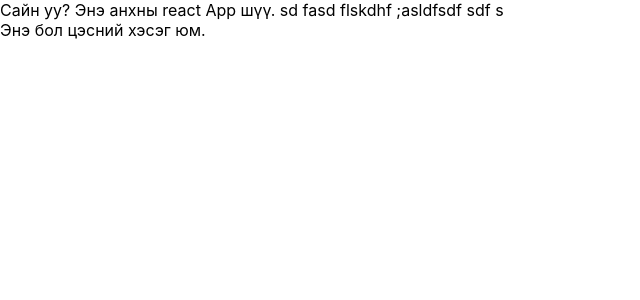
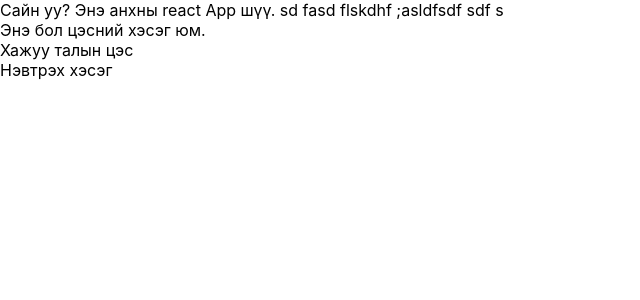
Before and after one commit to bdgrsrn/news, a React (Create React App) app: page / in a window 1280 px wide. Shown: the top 300 px of the page, without its empty margins (0-640 px from the left). Built offline with nearby package versions, Linux system fonts and the light colour scheme.

Commit message:
Цэс болон хажуу талын сайд барыг оруулав

```diff
--- a/src/App.js
+++ b/src/App.js
@@ -1,6 +1,8 @@
 import React from 'react';
 import {Browser, Route} from 'react-router-dom';
 import Nav from './Nav';
+import Sidebar from './admin/components/Sidebar';
+import Login from './admin/components/Login';
 
 function App() {
   return (
@@ -10,6 +12,9 @@ function App() {
      sd fasd flskdhf ;asldfsdf sdf
       s<Nav />
 
+      <Sidebar />
+      <Login />
+
     </div>
   );
 }
--- /dev/null
+++ b/src/admin/components/Login/index.js
@@ -0,0 +1,11 @@
+import React, { Component } from 'react'
+
+export default class index extends Component {
+    render() {
+        return (
+            <div>
+                Нэвтрэх хэсэг
+            </div>
+        )
+    }
+}
--- /dev/null
+++ b/src/admin/components/Sidebar/index.js
@@ -0,0 +1,11 @@
+import React, { Component } from 'react'
+
+export default class index extends Component {
+    render() {
+        return (
+            <div>
+                Хажуу талын цэс
+            </div>
+        )
+    }
+}
```
Also changed, not shown: src/admin/components/Sidebar/sidebar.css (added).
